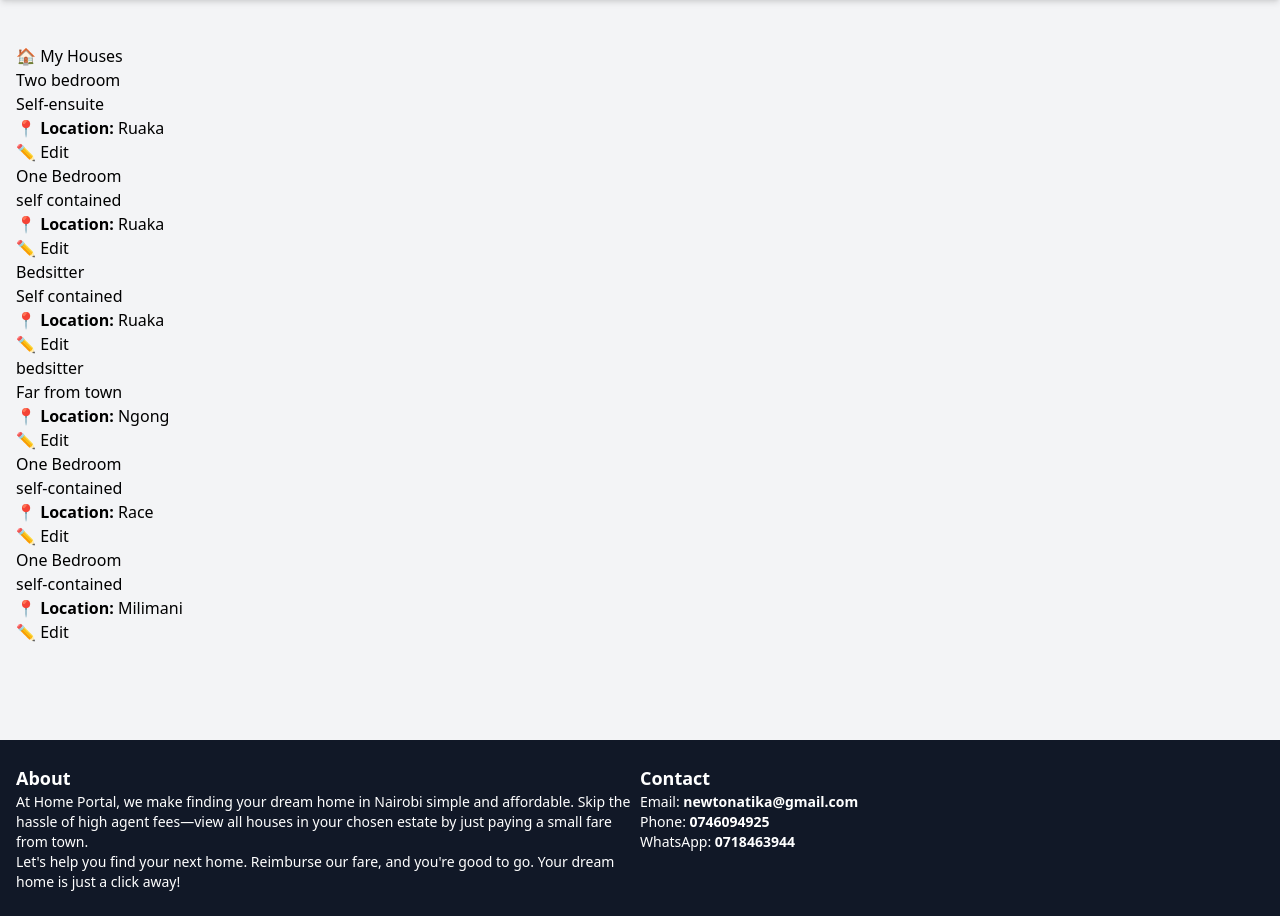
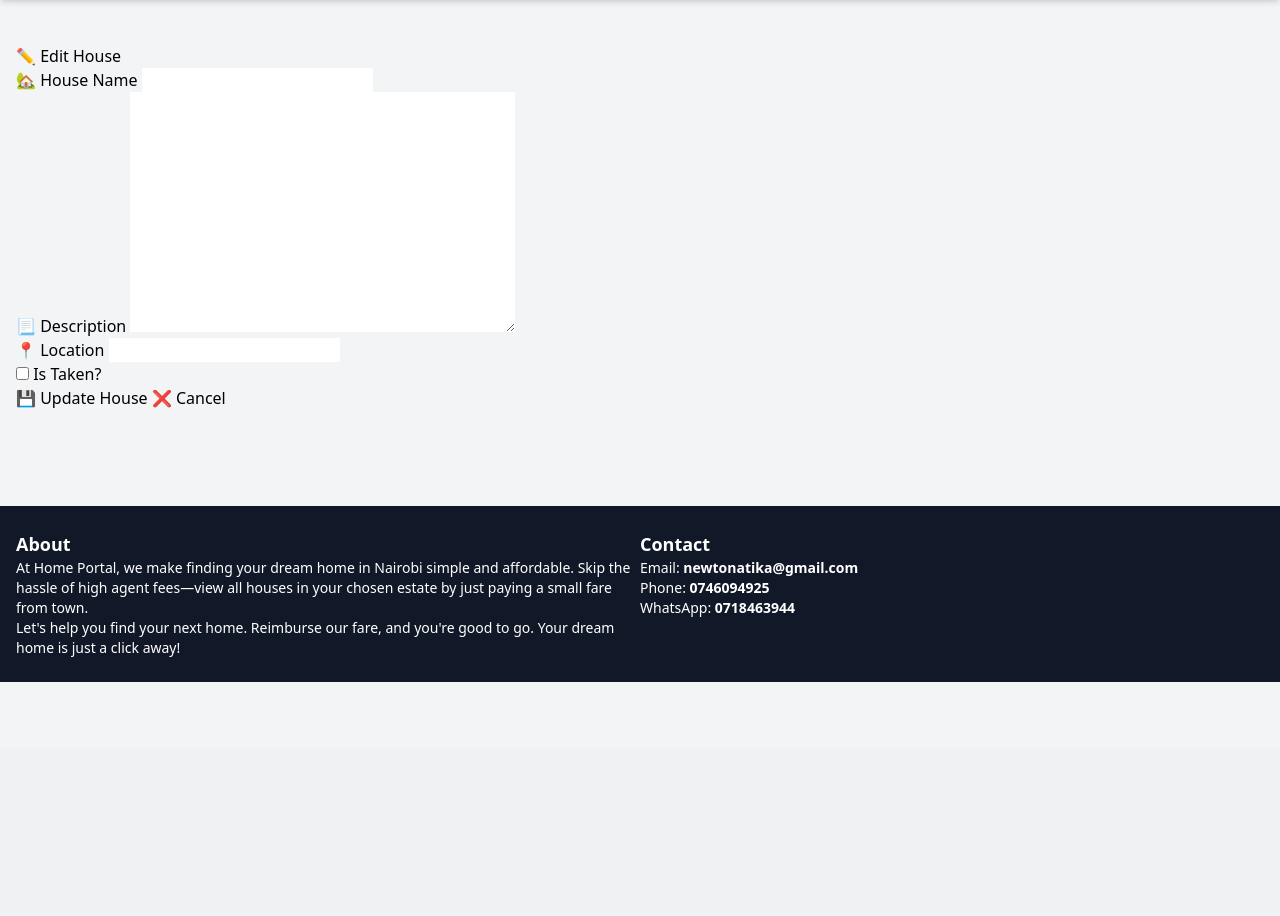
Before and after one commit to Newton-Shivachi/portalhome, a Django app: template houses/templates/houses/edit_house.html in a window 1280 px wide. Shown: the part 52-968 px from the top of the page. After the commit the page ends 734 px from the top, so only its background shows below. Run offline with Django 5.2, Linux system fonts and the light colour scheme; the template is opened without the code that fills it: values that come from a table or form of the project are taken from there, others are empty; data comes from the database, SQL or seed files in the repository; parts of the project's set-up code (start-up, migrations or seed data) failed here and were passed over; some libraries are stand-ins or nearby versions.

Commit message:
Update edit_house.html

```diff
--- a/houses/templates/houses/edit_house.html
+++ b/houses/templates/houses/edit_house.html
@@ -1,139 +1,186 @@
 {% extends "base.html" %}
 
 {% block content %}
-    <div class="container">
-        <h2 class="title">🏠 My Houses</h2>
+    <div class="edit-container">
+        <h2 class="edit-title">✏ Edit House</h2>
 
-        {% if houses %}
-            <div class="houses-grid">
-                {% for house in houses %}
-                    <div class="house-card">
-                        <h3 class="house-name">{{ house.name }}</h3>
-                        <p class="house-description">{{ house.description }}</p>
-                        <p class="house-location"><strong>📍 Location:</strong> {{ house.location }}</p>
+        <form method="POST" enctype="multipart/form-data" class="edit-form">
+            {% csrf_token %}
 
-                        <a href="{% url 'edit_house' house.id %}" class="edit-btn">✏ Edit</a>
-                    </div>
-                {% endfor %}
+            <!-- Form Fields -->
+            <div class="form-group">
+                <label for="id_name">🏡 House Name</label>
+                {{ form.name }}
             </div>
-        {% else %}
-            <p class="no-houses">😕 You have not posted any houses yet.</p>
-        {% endif %}
+
+            <div class="form-group">
+                <label for="id_description">📃 Description</label>
+                {{ form.description }}
+            </div>
+
+            <div class="form-group">
+                <label for="id_location">📍 Location</label>
+                {{ form.location }}
+            </div>
+
+            <!-- "Is Taken?" Checkbox -->
+            <div class="checkbox-group">
+                <input type="checkbox" name="is_taken" id="is_taken" {% if house.is_taken %}checked{% endif %}>
+                <label for="is_taken">Is Taken?</label>
+            </div>
+
+            <div class="button-group">
+                <button type="submit" class="update-btn">💾 Update House</button>
+                <a href="{% url 'my_houses' %}" class="cancel-btn">❌ Cancel</a>
+            </div>
+        </form>
     </div>
 {% endblock %}
 
 <style>
-    /* General Page Styling */
+    /* Page Background */
     body {
         font-family: 'Arial', sans-serif;
-        background-color: #f4f4f4;
+        background-color: #f8f9fa;
         color: #333;
         margin: 0;
         padding: 0;
     }
 
-    /* Main Container */
-    .container {
-        max-width: 1200px;
-        margin: auto;
-        padding: 40px 20px;
-        text-align: center;
+    /* Main Edit Page Container */
+    .edit-container {
+        max-width: 650px;
+        margin: 50px auto;
+        padding: 30px;
+        background: white;
+        border-radius: 12px;
+        box-shadow: 0 5px 15px rgba(0, 0, 0, 0.1);
     }
 
-    /* Page Title */
-    .title {
-        font-size: 34px;
+    /* Title */
+    .edit-title {
+        text-align: center;
+        font-size: 30px;
         font-weight: bold;
-        margin-bottom: 30px;
         color: #1a202c;
-        text-transform: uppercase;
-        letter-spacing: 1px;
+        margin-bottom: 25px;
     }
 
-    /* Houses Grid */
-    .houses-grid {
-        display: grid;
-        grid-template-columns: repeat(auto-fit, minmax(320px, 1fr));
-        gap: 25px;
-        justify-items: center;
-        padding: 10px;
+    /* Form Styling */
+    .edit-form {
+        display: flex;
+        flex-direction: column;
     }
 
-    /* House Card */
-    .house-card {
-        background: #ffffff;
-        padding: 20px;
-        border-radius: 10px;
-        box-shadow: 0 5px 15px rgba(0, 0, 0, 0.15);
-        text-align: center;
-        transition: transform 0.3s ease, box-shadow 0.3s ease;
-        max-width: 380px;
-        width: 100%;
+    /* Form Group */
+    .form-group {
+        margin-bottom: 20px;
     }
 
-    .house-card:hover {
-        transform: translateY(-8px);
-        box-shadow: 0 8px 20px rgba(0, 0, 0, 0.2);
+    .form-group label {
+        font-size: 18px;
+        font-weight: bold;
+        display: block;
+        margin-bottom: 6px;
+        color: #333;
     }
 
-    /* House Name */
-    .house-name {
-        font-size: 24px;
-        font-weight: bold;
-        color: #2c3e50;
-        margin-bottom: 10px;
+    .form-group input,
+    .form-group textarea,
+    .form-group select {
+        width: 100%;
+        padding: 12px;
+        border: 1px solid #ccc;
+        border-radius: 8px;
+        font-size: 16px;
+        background: #f4f4f4;
+        transition: 0.3s ease;
     }
 
-    /* House Description */
-    .house-description {
-        font-size: 15px;
-        color: #555;
-        margin-bottom: 10px;
-        line-height: 1.5;
+    .form-group input:focus,
+    .form-group textarea:focus {
+        border-color: #007bff;
+        background: white;
+        outline: none;
     }
 
-    /* House Location */
-    .house-location {
-        font-size: 14px;
-        color: #666;
-        font-weight: bold;
-        margin-bottom: 12px;
+    /* Checkbox Group */
+    .checkbox-group {
+        display: flex;
+        align-items: center;
+        gap: 10px;
+        margin-bottom: 20px;
     }
 
-    /* Edit Button */
-    .edit-btn {
-        display: inline-block;
-        padding: 10px 18px;
+    .checkbox-group input {
+        width: 18px;
+        height: 18px;
+    }
+
+    .checkbox-group label {
+        font-size: 16px;
+        font-weight: 500;
+        color: #444;
+    }
+
+    /* Button Group */
+    .button-group {
+        display: flex;
+        justify-content: space-between;
+        margin-top: 25px;
+    }
+
+    /* Update Button */
+    .update-btn {
+        flex: 1;
+        padding: 12px;
         background: #007bff;
         color: white;
+        font-size: 18px;
         font-weight: bold;
-        text-decoration: none;
-        border-radius: 6px;
+        border: none;
+        border-radius: 8px;
+        cursor: pointer;
         transition: 0.3s ease;
-        font-size: 14px;
+        margin-right: 10px;
     }
 
-    .edit-btn:hover {
+    .update-btn:hover {
         background: #0056b3;
-        transform: scale(1.05);
     }
 
-    /* No Houses Message */
-    .no-houses {
-        font-size: 20px;
-        color: #777;
-        font-style: italic;
-        margin-top: 20px;
+    /* Cancel Button */
+    .cancel-btn {
+        flex: 1;
+        padding: 12px;
+        background: #dc3545;
+        color: white;
+        font-size: 18px;
+        font-weight: bold;
+        text-align: center;
+        text-decoration: none;
+        border-radius: 8px;
+        transition: 0.3s ease;
+    }
+
+    .cancel-btn:hover {
+        background: #b02a37;
     }
 
     /* Responsive Design */
     @media screen and (max-width: 768px) {
-        .houses-grid {
-            grid-template-columns: repeat(auto-fit, minmax(280px, 1fr));
+        .edit-container {
+            width: 90%;
+            padding: 20px;
         }
 
-        .container {
-            padding: 20px;
+        .button-group {
+            flex-direction: column;
+        }
+
+        .update-btn, .cancel-btn {
+            width: 100%;
+            margin-bottom: 10px;
         }
     }
 </style>
```
